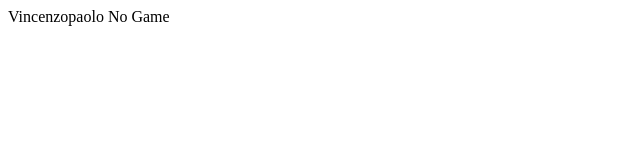
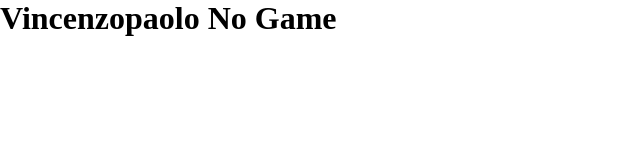
Before and after one commit to Vincenzopaolo/Vincenzopaolo.github.io, a plain HTML site: page index.html in a window 1280 px wide. Shown: the whole page, without its empty margins (0-640 px from the left). Drawn offline with Linux system fonts and the light colour scheme.

Commit message:
Update index.html

```diff
--- a/index.html
+++ b/index.html
@@ -1,8 +1,11 @@
 <html>
 <head>
-<title>Vincenzopaolo No Game</title>
+  <title>Vincenzopaolo No Game</title>
+  <link rel="stylesheet" href="style.css">
 </head>
 <body>
-Vincenzopaolo No Game
+  <div id="header" >
+    <h1>Vincenzopaolo No Game</h1>
+  </div>
 </body>
 </html>
```
